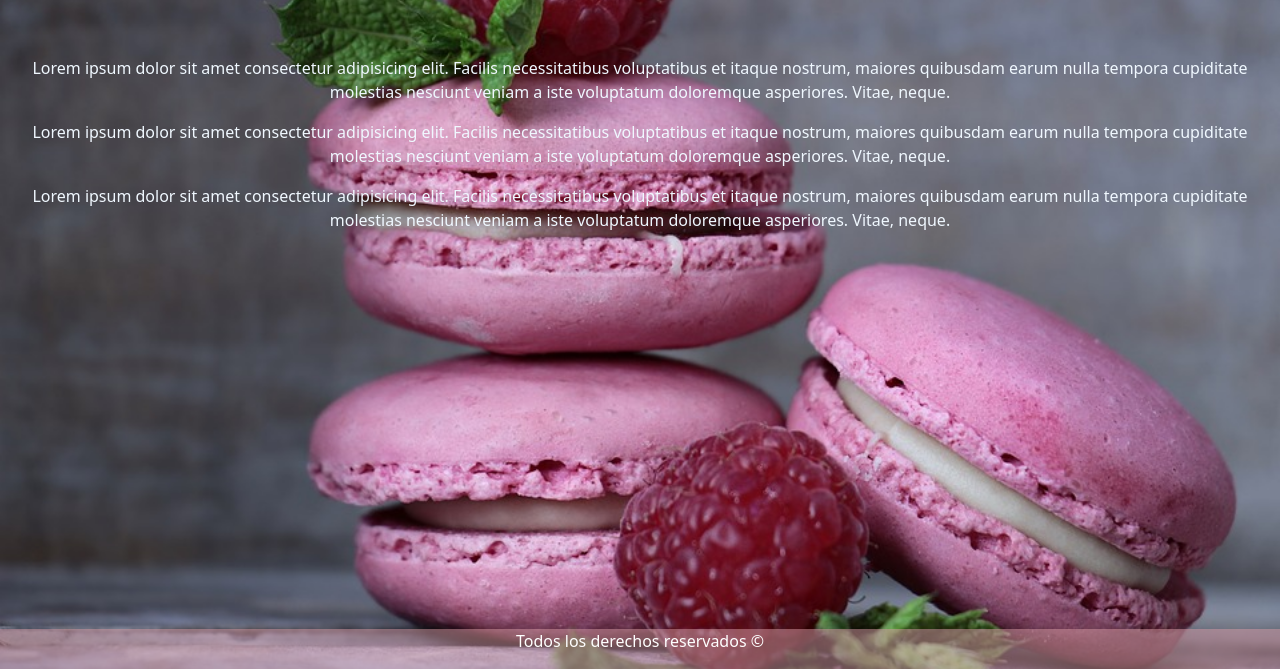
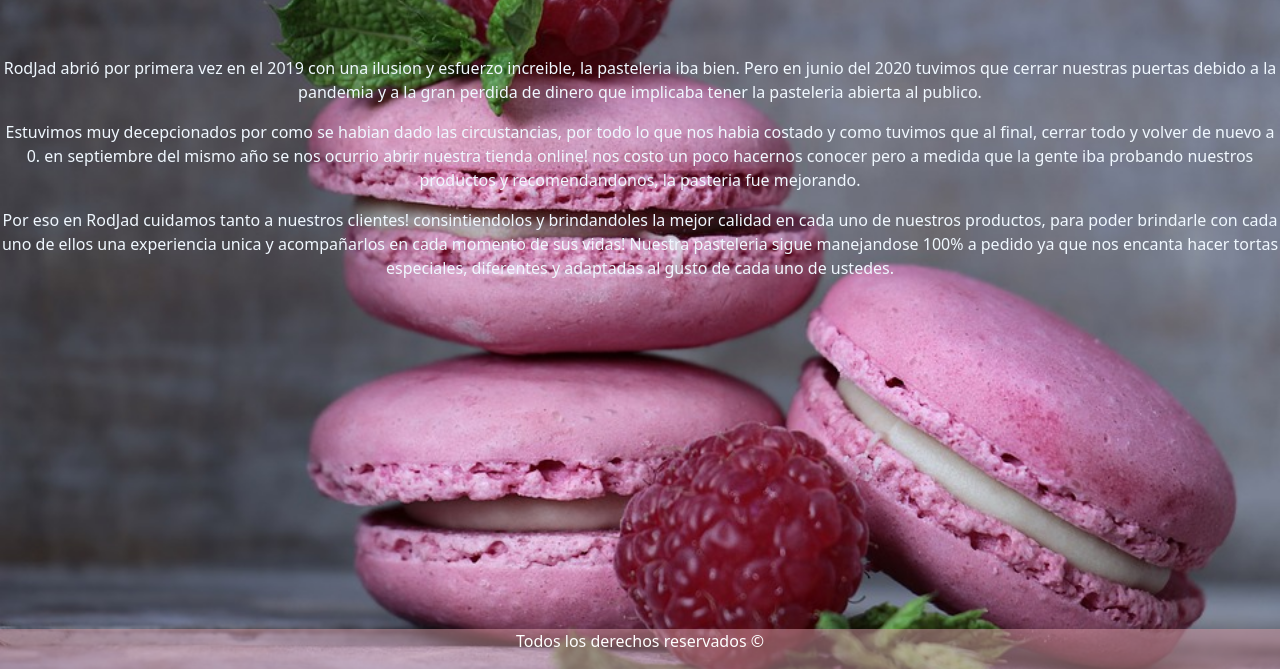
Before and after one commit to BellTaborda/proyecto2, a website: page pages/nuestrahistoria.html in a window 1280 px wide. Shown: the part 131-800 px from the top of the page. Drawn offline with nearby package versions, Linux system fonts and the light colour scheme.

Commit message:
agregue etiqueta main y reemplace los lorem

```diff
--- a/pages/nuestrahistoria.html
+++ b/pages/nuestrahistoria.html
@@ -52,6 +52,8 @@
     </nav>
   </header>
 
+  <main>
+
   <div></div>
   <hr class="barra1">
 
@@ -59,18 +61,17 @@
     <h2>Nuestra Historia</h2>
     <div></div>
     <div class="history">
-    <p>Lorem ipsum dolor sit amet consectetur adipisicing elit. Facilis necessitatibus voluptatibus et itaque nostrum,
-      maiores quibusdam earum nulla tempora cupiditate molestias nesciunt veniam a iste voluptatum doloremque
-      asperiores. Vitae, neque.</p>
-    <p>Lorem ipsum dolor sit amet consectetur adipisicing elit. Facilis necessitatibus voluptatibus et itaque nostrum,
-      maiores quibusdam earum nulla tempora cupiditate molestias nesciunt veniam a iste voluptatum doloremque
-      asperiores. Vitae, neque.</p>
-    <p>Lorem ipsum dolor sit amet consectetur adipisicing elit. Facilis necessitatibus voluptatibus et itaque nostrum,
-      maiores quibusdam earum nulla tempora cupiditate molestias nesciunt veniam a iste voluptatum doloremque
-      asperiores. Vitae, neque.</p>
+    <p>RodJad abrió por primera vez en el 2019 con una ilusion y esfuerzo increible, la pasteleria iba bien. Pero en junio del 2020 tuvimos que cerrar nuestras puertas debido a la pandemia y a la gran perdida de dinero que implicaba tener la pasteleria abierta al publico.
+  </p>
+    <p>Estuvimos muy decepcionados por como se habian dado las circustancias, por todo lo que nos habia costado y como tuvimos que al final, cerrar todo y volver de nuevo a 0.
+      en septiembre del mismo año se nos ocurrio abrir nuestra tienda online! nos costo un poco hacernos conocer pero a medida que la gente iba probando nuestros productos y recomendandonos, la pasteria fue mejorando.
+    </p>
+    <p>Por eso en RodJad cuidamos tanto a nuestros clientes! consintiendolos y brindandoles la mejor calidad en cada uno de nuestros productos, para poder  brindarle con cada uno de ellos una experiencia unica y acompañarlos en cada momento de sus vidas!
+      Nuestra pasteleria sigue manejandose 100% a pedido ya que nos encanta hacer tortas especiales, diferentes y adaptadas al gusto de cada uno de ustedes.
+    </p>
     </div>
   </section>
-
+  </main>
 
   <footer>
     <div id="footer">
```
Also changed, not shown: index.html (+6 -3 lines), pages/dejanostuopinion.html (+2 -0 lines), pages/galeriadeimagenes.html (+5 -7 lines), pages/producto.html (+3 -0 lines).
